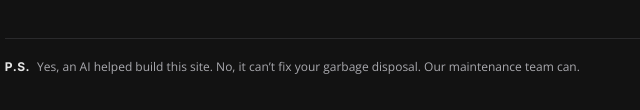
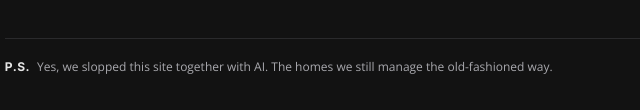
Before and after one commit to dariusking69/orlandorentals, a plain HTML site: page index.html in a window 1280 px wide. Shown: the part 4054-4164 px from the top of the page, 72-712 px from the left. Drawn offline with nearby package versions, Linux system fonts and the light colour scheme; no server answers.

Commit message:
Make the AI P.S. about slopping the site together (#4)
* Make the AI P.S. about slopping the site together

Alex, 11/25: the garbage-disposal joke wasn't funny; the joke should own
that the site was slopped together with AI. The P.S. now reads "Yes, we
slopped this site together with AI. Don't worry, the homes are real."

Co-Authored-By: Claude Opus 5.5 <noreply@anthropic.com>

* Use Alex's pick for the AI P.S.

"Yes, we slopped this site together with AI. The homes we still manage
the old-fashioned way."

Co-Authored-By: Claude Opus 5.5 <noreply@anthropic.com>

---------

Co-authored-by: Alex Odescalchi <DariusKing2@Alexs-MacBook-Pro.local>
Co-authored-by: Claude Opus 5.5 <noreply@anthropic.com>

```diff
--- a/index.html
+++ b/index.html
@@ -635,7 +635,7 @@ a:focus-visible,button:focus-visible{outline:2px solid var(--red);outline-offset
       </div>
     </div>
   </div>
-  <p class="ps" id="ps"><b>P.S.</b> Yes, an AI helped build this site. No, it can&rsquo;t fix your garbage disposal. Our maintenance team can.</p>
+  <p class="ps" id="ps"><b>P.S.</b> Yes, we slopped this site together with AI. The homes we still manage the old-fashioned way.</p>
 </footer>
 
 <script>
```
Also changed, not shown: 1 other file.
